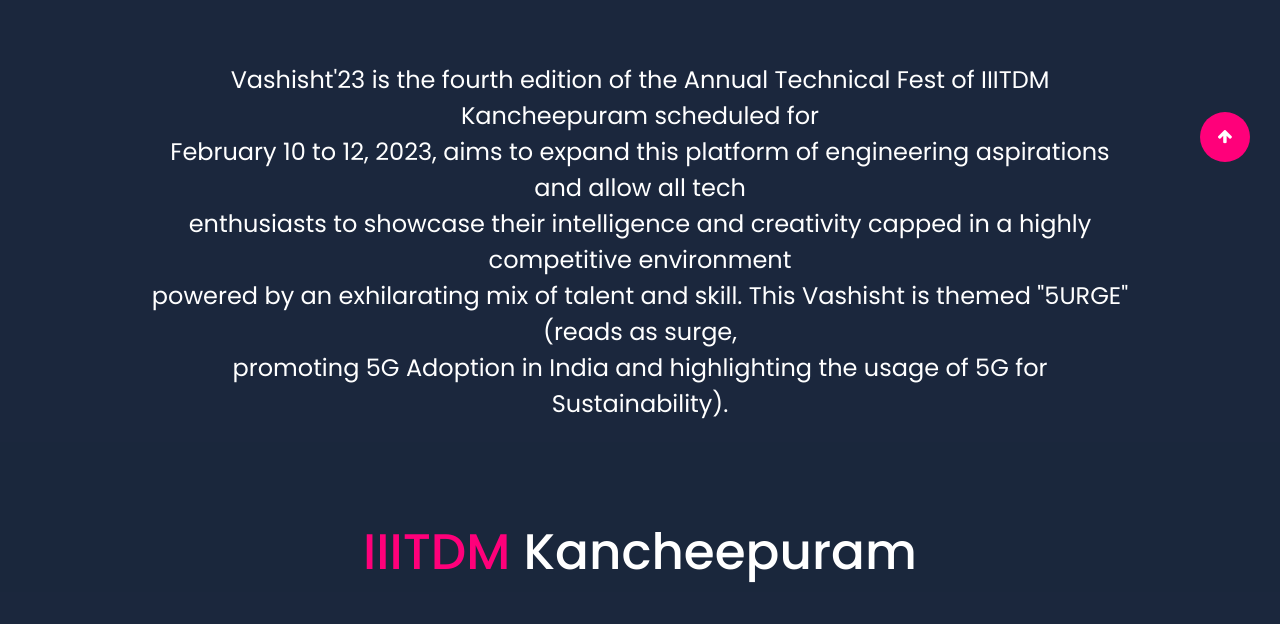
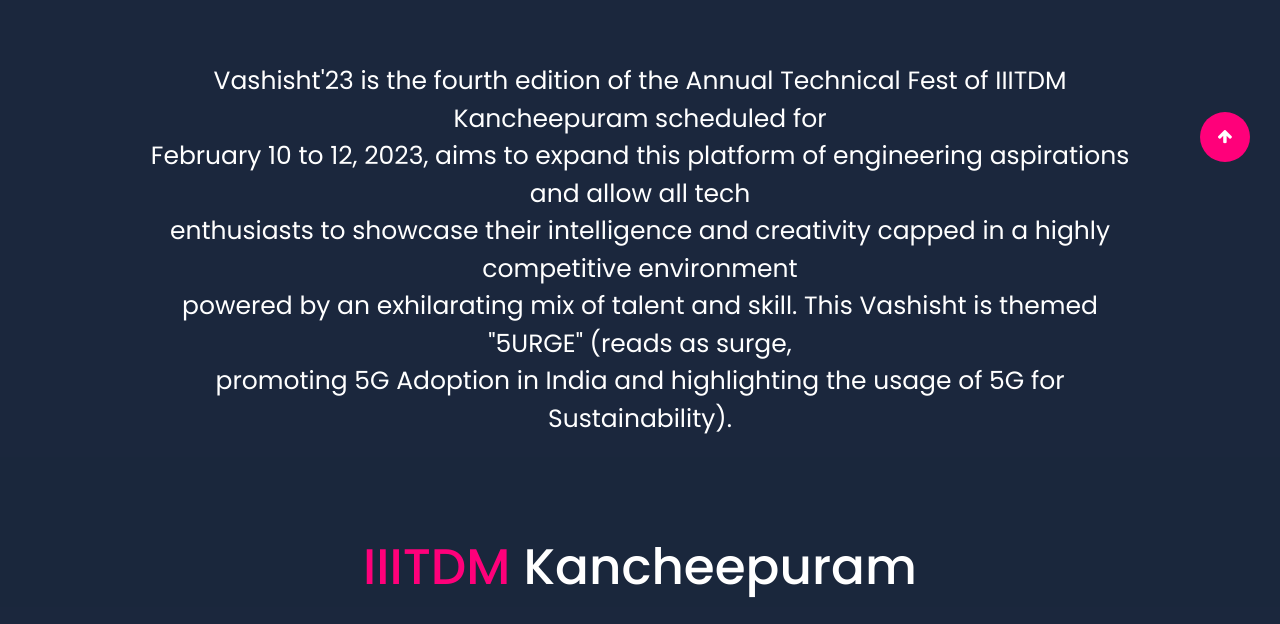
Before and after one commit to Anuj-cs20/Vashisht2023, a plain HTML site: page html/aboutUs.html in a window 1280 px wide. Shown: the part 618-1242 px from the top of the page. Drawn offline with nearby package versions, Linux system fonts and the light colour scheme.

Commit message:
Update aboutUs.css

```diff
--- a/css/aboutUs.css
+++ b/css/aboutUs.css
@@ -97,7 +97,7 @@ body::-webkit-scrollbar-thumb {
 }
 
 .vashist_about_intro_description {
-  font-size: 1.5rem;
+  font-size: 25px;
   margin: 4rem 0 0;
   padding: 0rem 8rem;
 }
```
